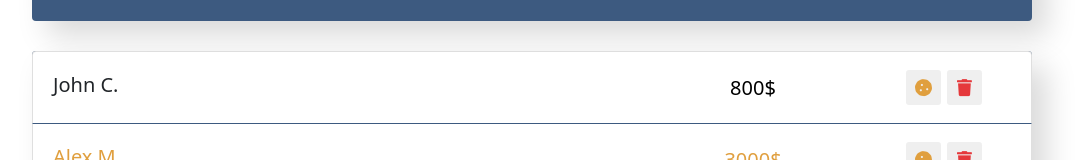
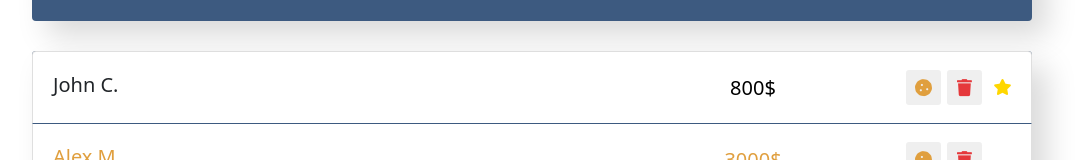
Before and after one commit to Mezin24/react-employees-salary, a React (Create React App) app: page / in a window 1280 px wide. Shown: the part 404-564 px from the top of the page, without its empty margins (108-1192 px from the left). Built offline with nearby package versions, Linux system fonts and the light colour scheme.

Commit message:
add change rice and increse state

```diff
--- a/src/components/app/app.jsx
+++ b/src/components/app/app.jsx
@@ -14,9 +14,9 @@ class App extends Component {
     super();
     this.state = {
       data: [
-        { name: 'John C.', salary: 800, increase: false, id: 1 },
-        { name: 'Alex M.', salary: 3000, increase: true, id: 2 },
-        { name: 'Carl W.', salary: 5000, increase: false, id: 3 },
+        { name: 'John C.', salary: 800, increase: false, rice: true, id: 1 },
+        { name: 'Alex M.', salary: 3000, increase: true, rice: false, id: 2 },
+        { name: 'Carl W.', salary: 5000, increase: false, rice: false, id: 3 },
       ],
     };
   }
@@ -29,6 +29,7 @@ class App extends Component {
       salary,
       increase: false,
       id: uniqid(),
+      rice: false,
     };
     this.setState((state) => ({
       data: [newEmployee, ...state.data],
@@ -38,6 +39,21 @@ class App extends Component {
   deleteItem = (id) => {
     this.setState(({ data }) => ({
       data: data.filter((employee) => employee.id !== id),
+    }));
+  };
+
+  onToggleIncrease = (id) => {
+    this.setState(({ data }) => ({
+      data: data.map((item) =>
+        item.id === id ? { ...item, increase: !item.increase } : item
+      ),
+    }));
+  };
+  onToggleRice = (id) => {
+    this.setState(({ data }) => ({
+      data: data.map((item) =>
+        item.id === id ? { ...item, rice: !item.rice } : item
+      ),
     }));
   };
 
@@ -53,7 +69,12 @@ class App extends Component {
           <AppFilter />
         </div>
 
-        <EmployeesList employees={data} onDelete={this.deleteItem} />
+        <EmployeesList
+          employees={data}
+          onDelete={this.deleteItem}
+          onToggleIncrease={this.onToggleIncrease}
+          onToggleRice={this.onToggleRice}
+        />
         <EmployeesAddForm onAddEmployee={this.addItem} />
       </div>
     );
--- a/src/components/employees-list-item/employees-list-item.jsx
+++ b/src/components/employees-list-item/employees-list-item.jsx
@@ -1,38 +1,22 @@
-import { Component } from 'react';
 import './employees-list-item.css';
 
-class EmployeesListItem extends Component {
-  constructor(props) {
-    super(props);
-    this.state = {
-      increase: this.props.increase,
-      liked: false,
-    };
-  }
-
-  increaseHandler = () => {
-    this.setState(({ increase }) => ({
-      increase: !increase,
-    }));
-  };
-
-
-  likeHandler = () => {
-    this.setState(({ liked }) => ({
-      liked: !liked,
-    }));
-  };
-
-  render() {
-    const { name, salary, onDelete } = this.props;
-    const { increase, liked } = this.state;
+const EmployeesListItem = (props) => {
+  const {
+    name,
+    salary,
+    onDelete,
+    onToggleIncrease,
+    onToggleRice,
+    increase,
+    rice,
+  } = props;
   const itemClassName = `list-group-item d-flex justify-content-between ${
     increase ? 'increase' : ''
-    } ${liked ? 'like' : ''}`;
+  } ${rice ? 'like' : ''}`;
 
   return (
     <li className={itemClassName}>
-        <span className="list-group-item-label" onClick={this.likeHandler}>
+      <span className="list-group-item-label" onClick={onToggleRice}>
         {name}
       </span>
       <input
@@ -44,22 +28,17 @@ class EmployeesListItem extends Component {
         <button
           className="btn-cookie btn-sm"
           type="button"
-            onClick={this.increaseHandler}
+          onClick={onToggleIncrease}
         >
           <i className="fas fa-cookie"></i>
         </button>
-          <button
-            className="btn-trash btn-sm"
-            type="button"
-            onClick={onDelete}
-          >
+        <button className="btn-trash btn-sm" type="button" onClick={onDelete}>
           <i className="fas fa-trash"></i>
         </button>
         <i className="fas fa-star"></i>
       </div>
     </li>
   );
-  }
-}
+};
 
 export default EmployeesListItem;
--- a/src/components/emplyees-list/employees-list.jsx
+++ b/src/components/emplyees-list/employees-list.jsx
@@ -1,7 +1,12 @@
 import EmployeesListItem from '../employees-list-item/employees-list-item';
 import './employees-list.css';
 
-const EmployeesList = ({ employees, onDelete }) => {
+const EmployeesList = ({
+  employees,
+  onDelete,
+  onToggleIncrease,
+  onToggleRice,
+}) => {
   return (
     <ul className="app-list list-group">
       {employees.map((employee) => {
@@ -13,7 +18,9 @@ const EmployeesList = ({ employees, onDelete }) => {
             // salary={employee.salary}
             {...itemProps}
             key={id}
-            onDelete={() => onDelete(id) }
+            onDelete={() => onDelete(id)}
+            onToggleIncrease={() => onToggleIncrease(id)}
+            onToggleRice={() => onToggleRice(id)}
           />
         );
       })}
```
Lines whose indentation alone changed are shown as unchanged.
